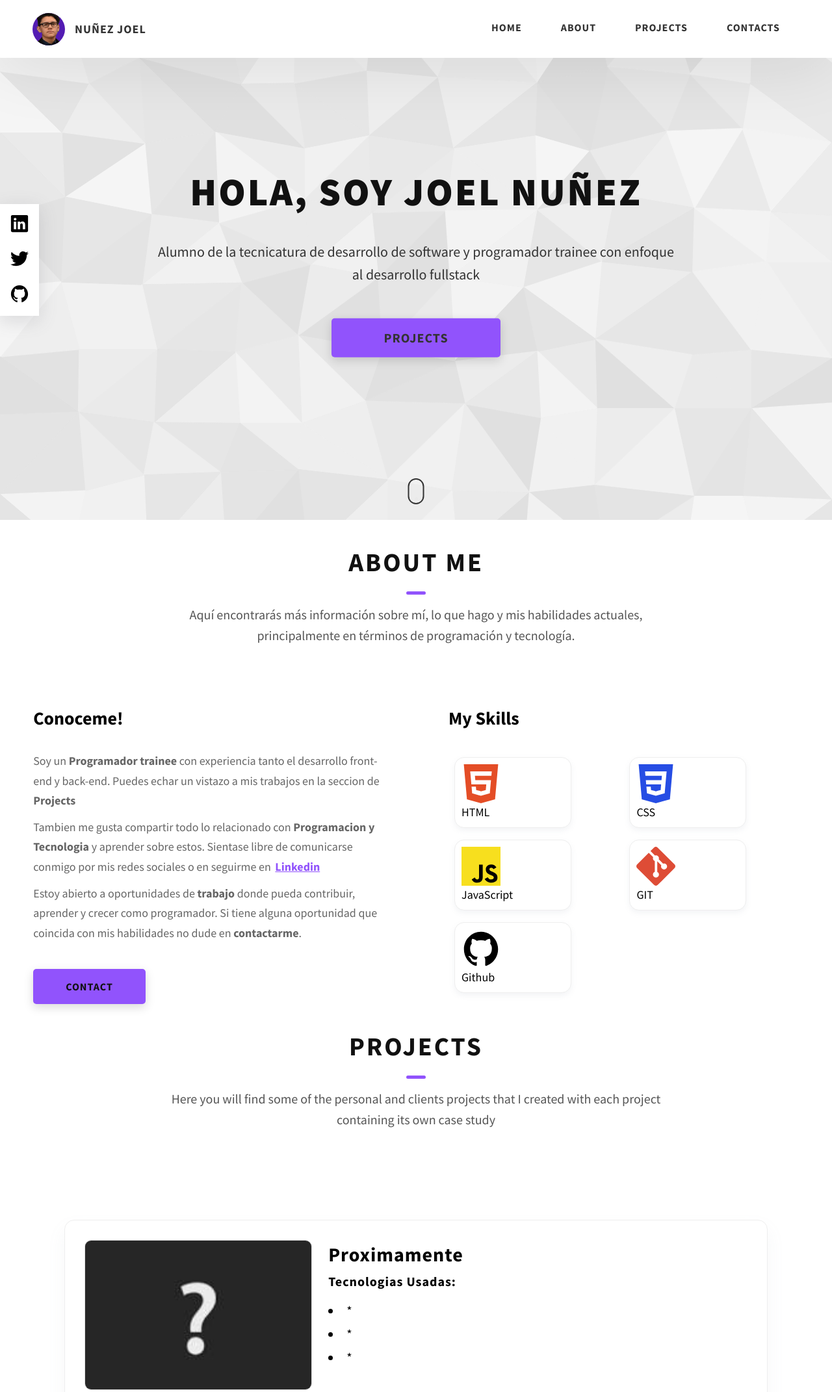
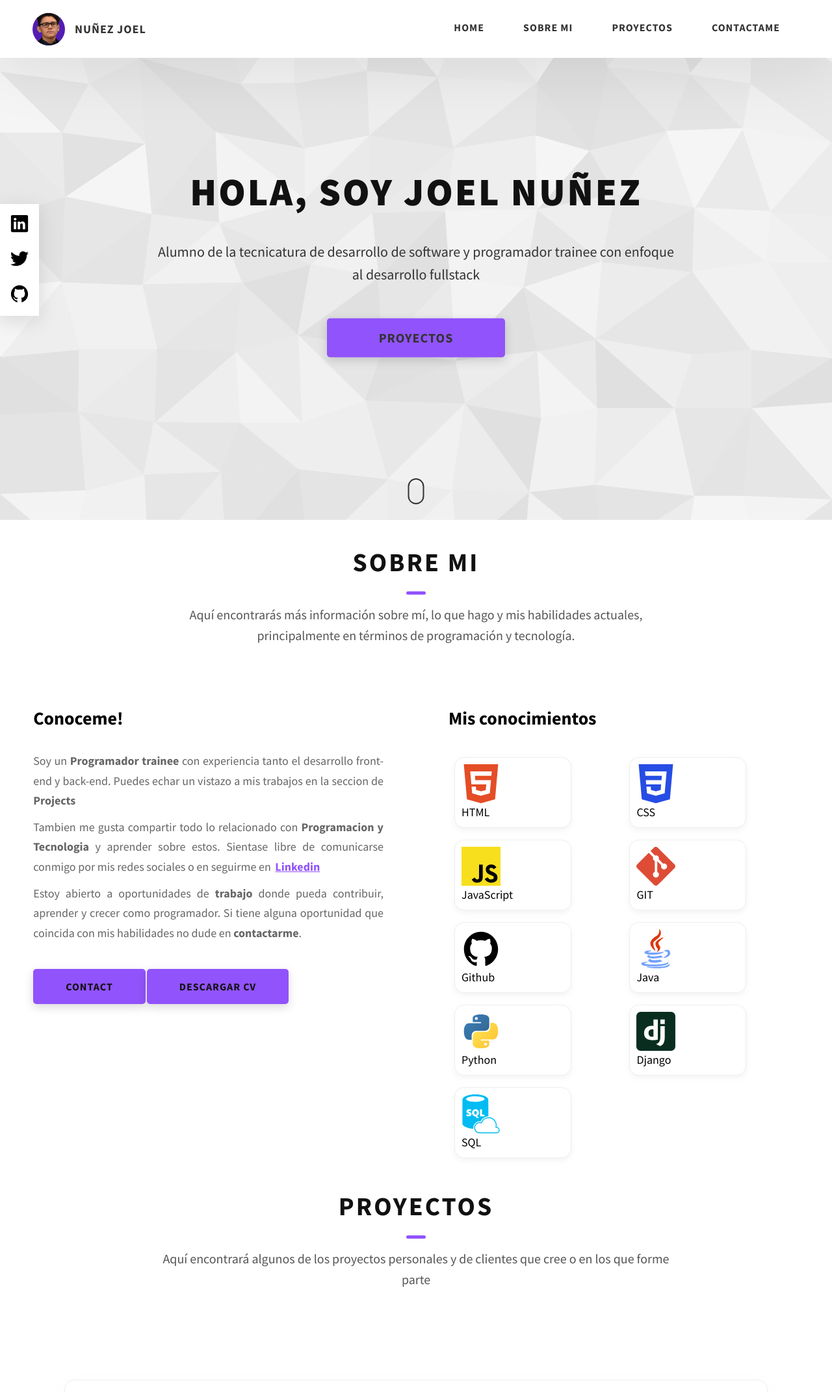
Before and after one commit to JoelNu/JoelNunez.github.io, a plain HTML site: page index.html in a window 1280 px wide. Shown: the top 2142 px of the page at 65% size. Drawn offline with Linux system fonts and the light colour scheme.

Commit message:
correcciones

```diff
--- a/index.html
+++ b/index.html
@@ -23,9 +23,9 @@
       <input type="checkbox" id="menu" class="nav_input">
       <div class="header_links">
           <a href="./" class="header_link">Home</a>
-          <a href="./#about" class="header_link">About</a>
-          <a href="./#projects" class="header_link">Projects</a>
-          <a class="header_link">Contacts</a>
+          <a href="./#about" class="header_link">Sobre mi</a>
+          <a href="./#projects" class="header_link">Proyectos</a>
+          <a href="./#contact" class="header_link">Contactame</a>
       </div>
     </div>
   </header>
@@ -38,12 +38,12 @@
         </p>
       </div>
       <div class="main_btn">
-        <a href="" class="btn btn-bg">Projects</a>
+        <a href="" class="btn btn-bg">Proyectos</a>
       </div>
     </div>
     <div class="main_socials">
       <div class="main_social">
-        <a href="" class="social-icon-link" rel="noreferrer" target="_blank">
+        <a href="https://www.linkedin.com/in/joel-nu%C3%B1ez-b34b76237/" class="social-icon-link" rel="noreferrer" target="_blank">
           <img src="assets/linkedin-dark.svg" alt="Joel Nuñez Linkedin Profile" class="home-hero__social-icon">
         </a>
       </div>
@@ -65,7 +65,7 @@
   <section id="about" class="about sec-pad">
     <div class="main-container">
       <h2 class="heading-sec">
-        <span class="heading-sec_main">About Me</span>
+        <span class="heading-sec_main">Sobre mi</span>
         <span class="heading-sec_sub">
           Aquí encontrarás más información sobre mí, lo que hago y mis habilidades actuales, principalmente en términos de programación y tecnología.
         </span>
@@ -78,7 +78,7 @@
               Soy un <strong>Programador trainee</strong> con experiencia tanto el desarrollo front-end y back-end. Puedes echar un vistazo a mis trabajos en la seccion de <strong>Projects</strong>
             </p>
             <p class="about_content-details-para">
-              Tambien me gusta compartir todo lo relacionado con <strong>Programacion y Tecnologia </strong>y aprender sobre estos. Sientase libre de comunicarse conmigo por mis redes sociales o en seguirme en <a rel="noreferrer" href="" target="_blank">Linkedin</a>
+              Tambien me gusta compartir todo lo relacionado con <strong>Programacion y Tecnologia </strong>y aprender sobre estos. Sientase libre de comunicarse conmigo por mis redes sociales o en seguirme en <a rel="noreferrer" href="https://www.linkedin.com/in/joel-nu%C3%B1ez-b34b76237/" target="_blank">Linkedin</a>
             </p>
             <p class="about_content-details-para">
               Estoy abierto a oportunidades de<strong> trabajo</strong> donde pueda contribuir, aprender y crecer como programador. Si tiene alguna oportunidad que coincida con mis habilidades no dude en
@@ -86,15 +86,20 @@
             </p>
           </div>
           <a href="./#contact" class="btn btn-med btn-theme dynamicBgClr">Contact</a>
+          <a href="./Curriculum.pdf" class="btn btn-med btn-theme dynamicBgClr" download="Curriculum Joel Nuñez">Descargar CV</a>
         </div>
         <div class="about_content-skills">
-          <h3 class="about_content-title">My Skills</h3>
+          <h3 class="about_content-title">Mis conocimientos</h3>
           <div class="skills">
             <div class="skills_skill"><img src="assets/html.svg"> HTML</div>
             <div class="skills_skill"><img src="assets/css.svg">CSS</div>
             <div class="skills_skill"><img src="assets/javascript.svg">JavaScript</div>
             <div class="skills_skill"><img src="assets/git.svg">GIT</div>
             <div class="skills_skill"><img src="assets/github-dark.svg">Github</div>
+            <div class="skills_skill"><img src="assets/java.svg">Java</div>
+            <div class="skills_skill"><img src="assets/python2.svg">Python</div>
+            <div class="skills_skill"><img src="assets/django-icon.svg">Django</div>
+            <div class="skills_skill"><img src="assets/Sql.svg">SQL</div>
           </div>
         </div>
       </div>
@@ -103,9 +108,9 @@
   <section id="projects" class="projects sec-pad">
     <div class="main-container">
       <h2 class="heading-sec">
-        <span class="heading-sec_main">Projects</span>
+        <span class="heading-sec_main">Proyectos</span>
         <span class="heading-sec_sub">
-          Here you will find some of the personal and clients projects that I created with each project containing its own case study
+          Aquí encontrará algunos de los proyectos personales y de clientes que cree o en los que forme parte
         </span>
       </h2>
       <div class="projects_content">
@@ -123,7 +128,7 @@
             </ul>
             <div class="workLinks">
               <a href="" class="liveLink" target="_blank" rel="noopener noreferrer">Live</a>
-              <a href="" class="repoLink" target="_blank" rel="noopener noreferrer">Repo</a>
+              <a href="" class="repoLink" target="_blank" rel="noopener noreferrer">Repositorio</a>
             </div>
           </div>
         </article>
@@ -141,7 +146,7 @@
             </ul>
             <div class="workLinks">
               <a href="" class="liveLink" target="_blank" rel="noopener noreferrer">Live</a>
-              <a href="" class="repoLink" target="_blank" rel="noopener noreferrer">Repo</a>
+              <a href="" class="repoLink" target="_blank" rel="noopener noreferrer">Repositorio</a>
             </div>
           </div>
         </article>
@@ -159,7 +164,7 @@
             </ul>
             <div class="workLinks">
               <a href="" class="liveLink" target="_blank" rel="noopener noreferrer">Live</a>
-              <a href="" class="repoLink" target="_blank" rel="noopener noreferrer">Repo</a>
+              <a href="" class="repoLink" target="_blank" rel="noopener noreferrer">Repositorio</a>
             </div>
           </div>
         </article>
@@ -169,7 +174,7 @@
   <section id="contact" class="contact sec-pad">
     <div class="main_container">
       <h2 class="heading-sec">
-        <span class="heading-sec_main">Contact</span>
+        <span class="heading-sec_main">Contactame</span>
         <span class="heading-sec_sub">
           No dude en ponerse en contacto conmigo enviando el siguiente formulario.
         </span>
@@ -189,7 +194,7 @@
           <label class="contact_form-label" for="name">Mensaje</label>
           <textarea required cols="30" rows="10"placeholder="Ingrese su mensaje" type="text" name="message" id="message" class="contact_form-input"></textarea>
         </div>
-        <button type="submit" class="btn btn-theme contact_btn">Submit</button>
+        <button type="submit" class="btn btn-med btn-theme dynamicBgClr">Enviar</button>
         <input type="hidden" name="_next" value="http://127.0.0.1:5500">
         <input type="hidden" name="_captcha" value="false">
       </form>
--- a/style.css
+++ b/style.css
@@ -319,6 +319,7 @@ textarea {
 }
 
 .about_content-details-para {
+  text-align: justify;
   font-size: 1.8rem;
   color: #666;
   max-width: 60rem;
@@ -651,7 +652,7 @@ textarea {
     top: 70px;
     bottom: 0px;
     width: 100%;
-    height: 45%;
+    height: 67%;
     left: 0px;
     gap: 0px;
     background-color: white;
@@ -692,6 +693,10 @@ textarea {
 
   .heading-sec{
     margin-bottom:8rem
+  }
+
+  .main_scroll{
+    display: none;
   }
 
   .about_content {
```
Also changed, not shown: assets/Sql.svg (added), assets/django-icon.svg (added), assets/java.svg (added), assets/python.svg (added), assets/python2.svg (added), 1 other file.
